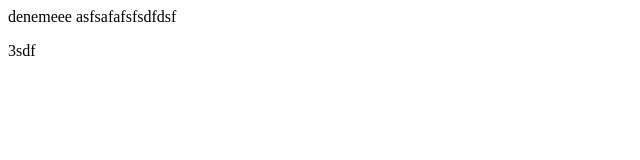
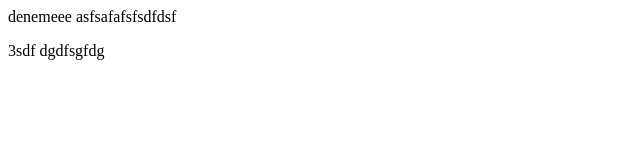
Before and after one commit to gthbecankurt/genesis, a plain HTML site: page index.html in a window 1280 px wide. Shown: the full height of the page, 0-640 px from the left. Drawn offline with Linux system fonts and the light colour scheme.

Commit message:
localde htmlde degisiklik oldu

```diff
--- a/index.html
+++ b/index.html
@@ -3,7 +3,7 @@ denemeee
 
         <p>3sdf
 
-
+            dgdfsgfdg
 
         <p></p>
         <p></p>
```
